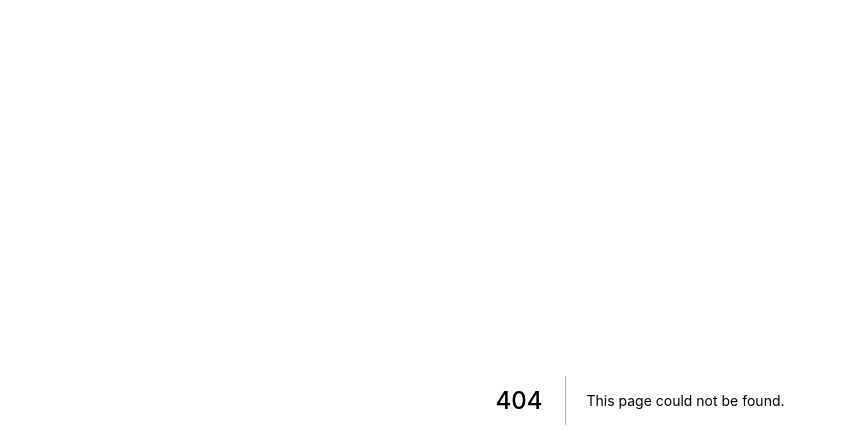
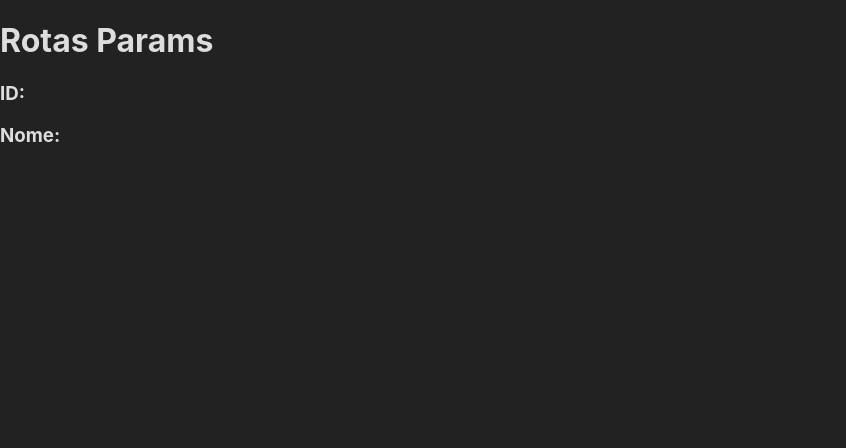
Before and after one commit to feliperromao/next-basico, a Next.js app: page /rotas/params in a window 1280 px wide. Before the commit this address had no page. Shown: the top 448 px of the page, without its empty margins (0-846 px from the left). Built offline with nearby package versions, Linux system fonts and the light colour scheme.

Commit message:
pegando parametros da URL

```diff
--- /dev/null
+++ b/src/pages/rotas/params.jsx
@@ -0,0 +1,15 @@
+import { useRouter } from 'next/router'
+
+export default () => {
+    const router = useRouter()
+
+    const { id, name } = router.query
+
+    return (
+        <div>
+            <h1>Rotas Params</h1>
+            <h3>ID: {id}</h3>
+            <h3>Nome: {name}</h3>
+        </div>
+    )
+}
```
